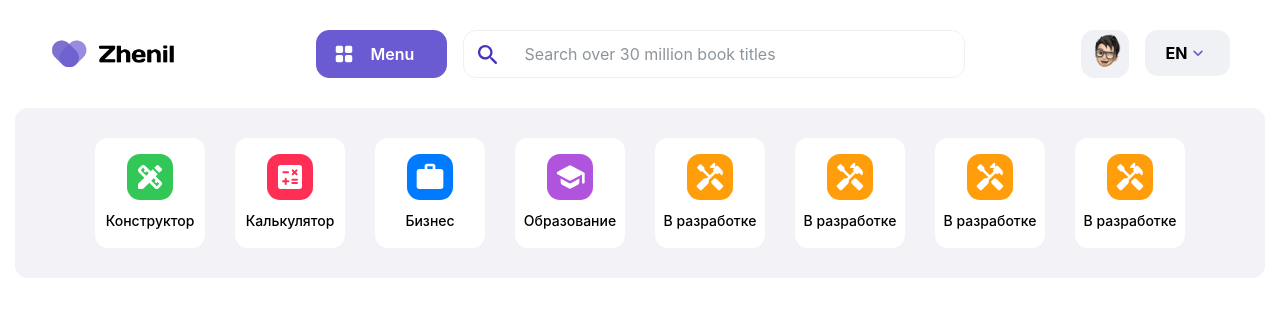
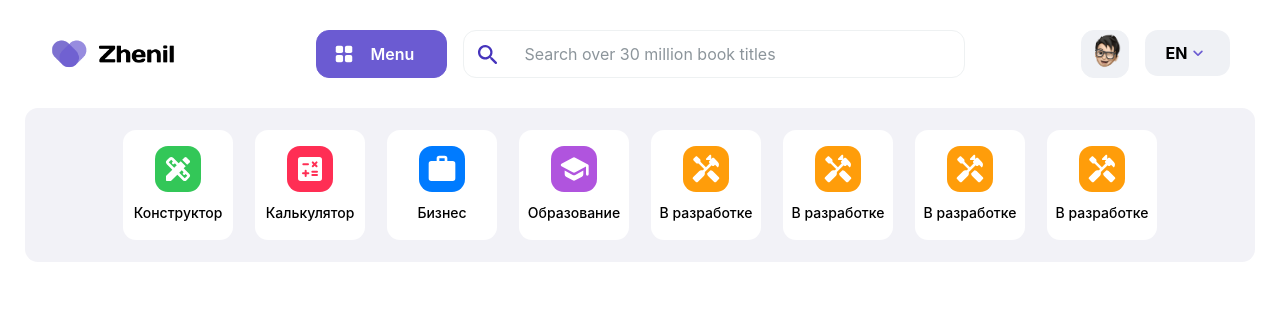
Before and after one commit to DreamerView/zhenil-next, a Next.js app: page / in a window 1280 px wide. Shown: the top 316 px of the page. Built offline with nearby package versions, Linux system fonts and the light colour scheme.

Commit message:
removed last edit

```diff
--- a/styles/index_main.module.css
+++ b/styles/index_main.module.css
@@ -3,8 +3,8 @@
         display: flex;
         justify-content: center;
         background-color: var(--nav_block);
-        margin:0 15px;
-        padding: 30px 0;
+        margin:0 25px;
+        padding: 22px 0;
         width:1880px;
         border-radius: 13px;
         margin: 0 auto;
@@ -18,7 +18,7 @@
         width:110px;
         height:110px;
         border-radius: 13px;
-        margin: 0 15px;
+        margin: 0 11px;
         cursor: pointer;
         display: flex;
         flex-direction: column;
@@ -38,9 +38,9 @@
         display: flex;
         justify-content: center;
         background-color: var(--nav_block);
-        margin:0 15px;
-        padding: 30px 0;
-        width:calc(100%-22px);
+        margin:0 25px;
+        padding: 22px 0;
+        width:calc(100%-100px);
         border-radius: 13px;
         backdrop-filter: blur(80px);
     }
@@ -53,7 +53,7 @@
         width:110px;
         height:110px;
         border-radius: 13px;
-        margin: 0 15px;
+        margin: 0 11px;
         cursor: pointer;
         display: flex;
         flex-direction: column;
```
